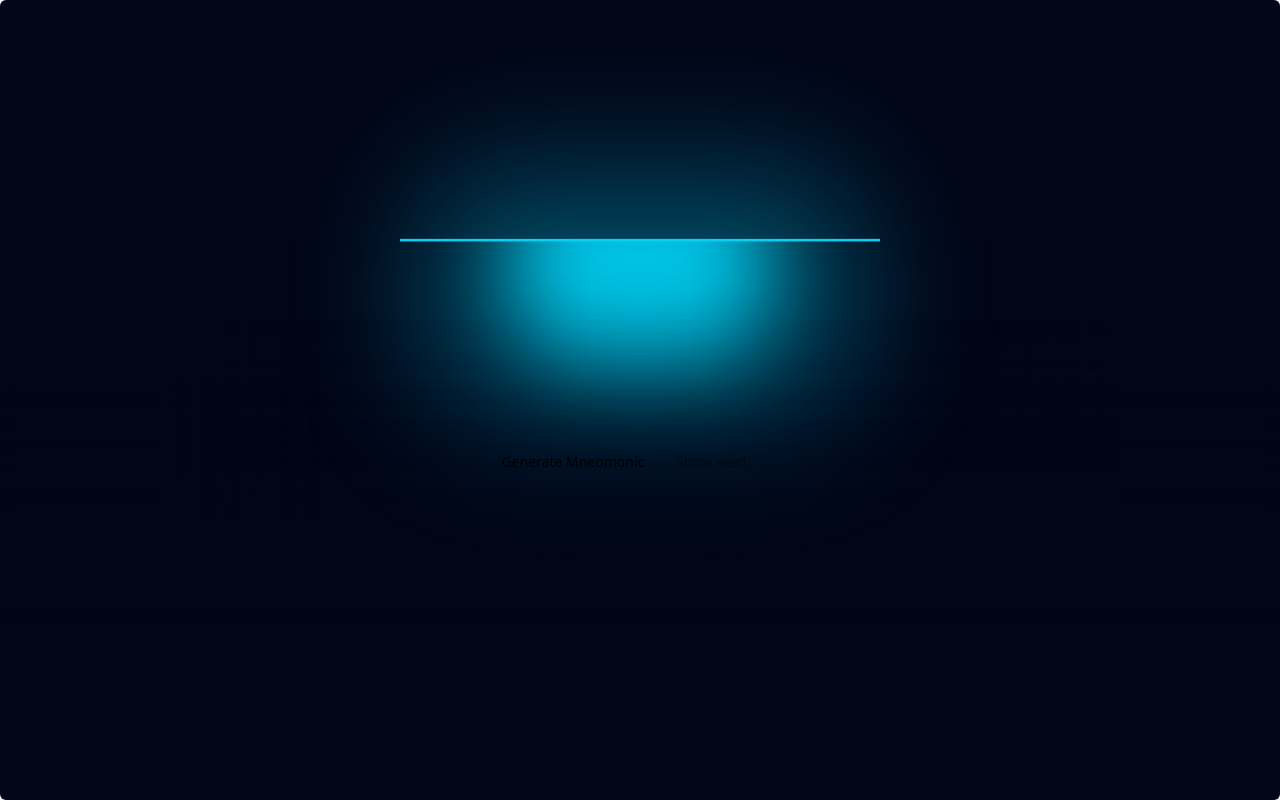
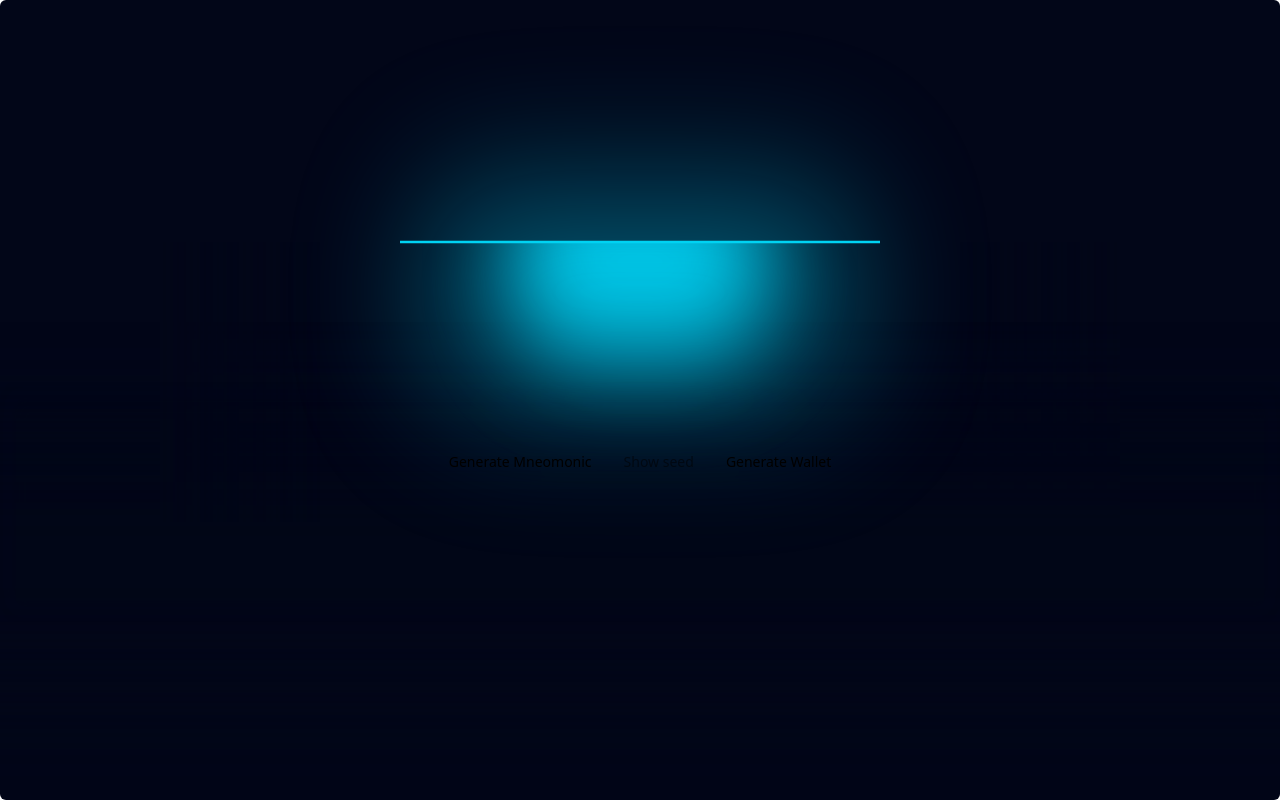
Before and after one commit to TejaswaHinduja/web-wallet, a Next.js app: page / in a window 1280 px wide. Built offline with nearby package versions, Linux system fonts and the light colour scheme.

Commit message:
okay wallet generation working

```diff
--- a/app/compo/walletgen.tsx
+++ b/app/compo/walletgen.tsx
@@ -3,14 +3,15 @@ import { Button } from "@/components/ui/button"
 import { generateMnemonic,mnemonicToSeedSync } from "bip39"
 import nacl from "tweetnacl";
 import { derivePath } from "ed25519-hd-key";
-import { Keypair } from "@solana/web3.js"
+import { Keypair} from "@solana/web3.js"
 import { useState,useEffect } from "react"
 
 export function Genwallet(){
     const [mn,setMn]=useState("")
     //@ts-ignore
     const [seed,setSeed]=useState<any>(null)
-    const [currentIndex,setCurrentIndex]=useState()
+    const [pubkey,setPubKey]=useState<string[]>([])
+    const [currentIndex,setCurrentIndex]=useState(0)
 
     return <div>
         <Button className="cursor-pointer"
@@ -31,9 +32,27 @@ export function Genwallet(){
             Show seed
         </Button>
 
-        <Button onClick={()=>{}}></Button>
+        <Button
+        onClick={()=>{
+            const path=`m/44'/501'/${currentIndex}'/0'`
+            const deriveSeed=derivePath(path,seed.toString("hex")).key;
+            const keypair=Keypair.fromSeed(deriveSeed);
+            setPubKey(prev=>[
+                ...prev,
+                keypair.publicKey.toBase58()
+            ]);
+            setCurrentIndex(prev=>prev+1)
+        }}>
+
+        Generate Wallet
+
+        </Button>
 
         <div>{mn}</div>
         <div>{seed && seed.toString("hex")}</div>
+        {pubkey.map((pk, i) => (
+            <div key={i}>{pk}</div>
+        ))}
+
     </div>
 }
```
